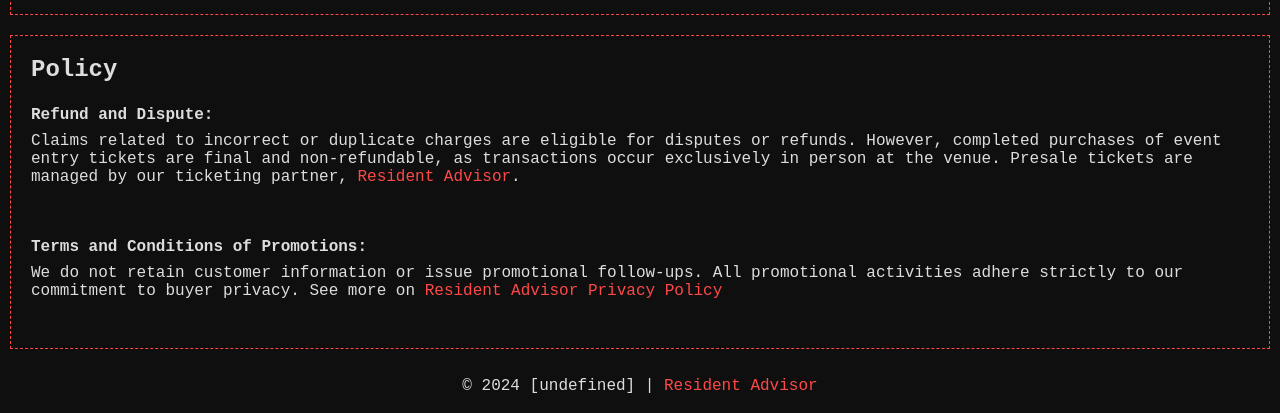
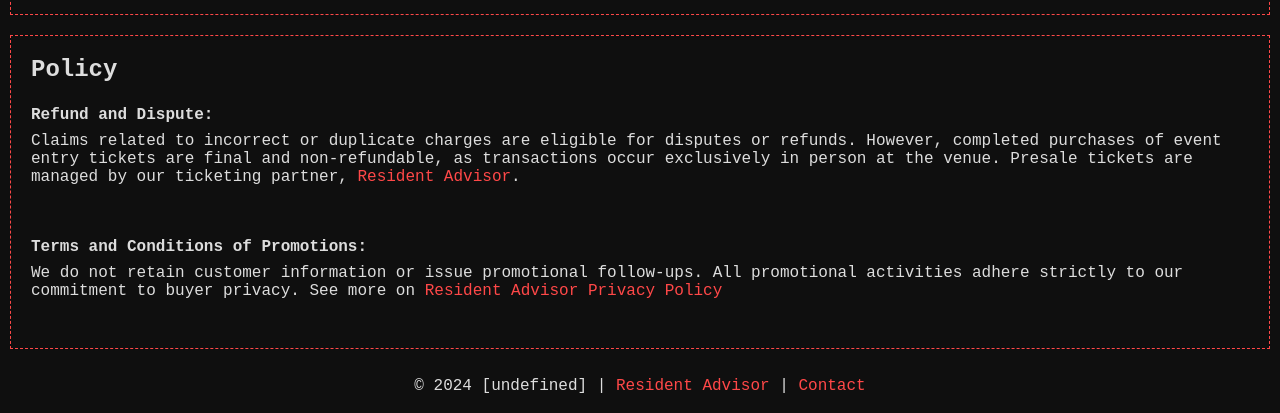
Before and after one commit to bestest-design/undefined, a plain HTML site: page index.html in a window 1280 px wide. Shown: the part 387-800 px from the top of the page. Drawn offline with Linux system fonts and the light colour scheme.

Commit message:
fix: add contact

```diff
--- a/index.html
+++ b/index.html
@@ -98,7 +98,7 @@
     </main>
 
     <footer class="footer">
-        <p>&copy; 2024 [undefined] | <a href="https://ra.co/promoters/153163" target="_blank">Resident Advisor</a></p>
+        <p>&copy; 2024 [undefined] | <a href="https://ra.co/promoters/153163" target="_blank">Resident Advisor</a> | <a href="https://ra.co/user/inbox-compose?sendto=Oaksmith" target="_blank" >Contact</a></p>
     </footer>
 </body>
 </html>
```
